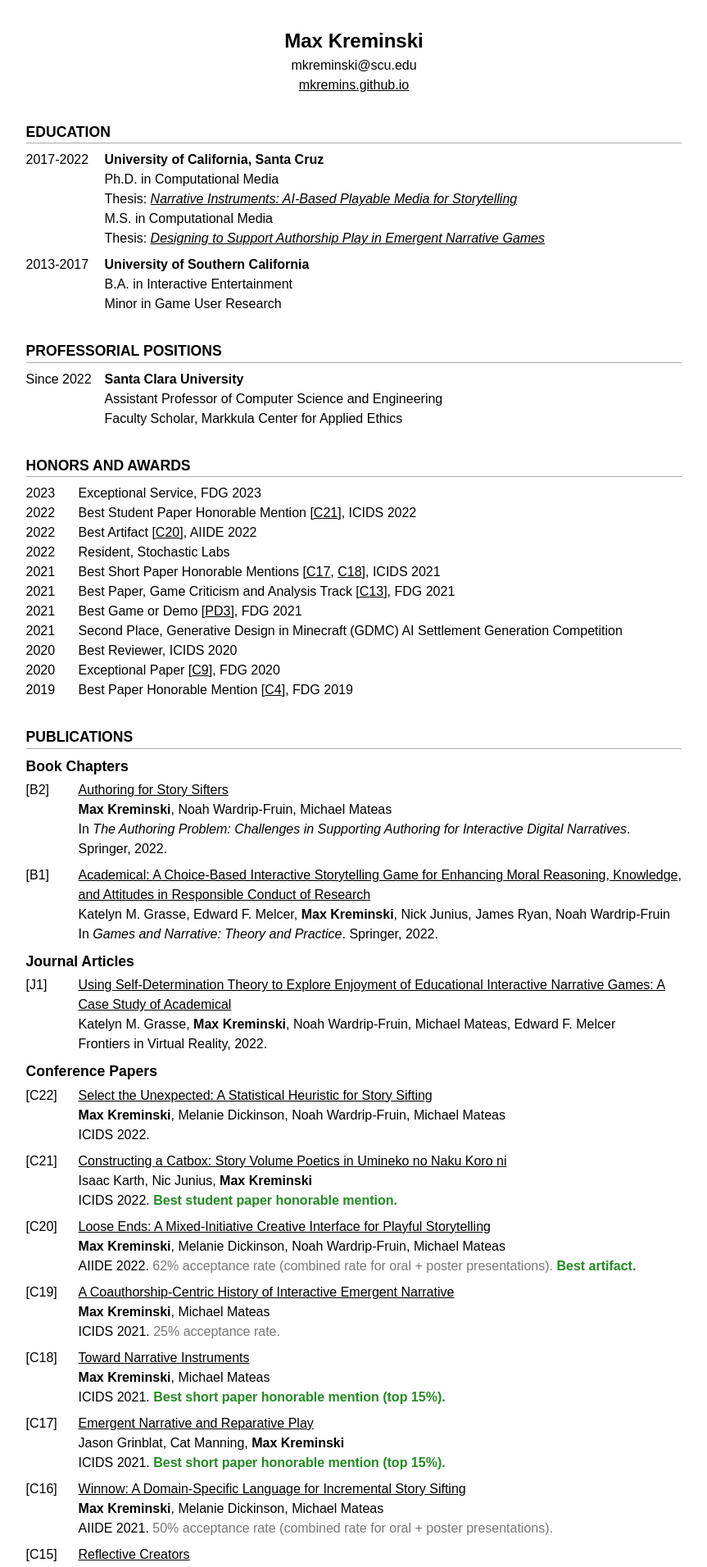
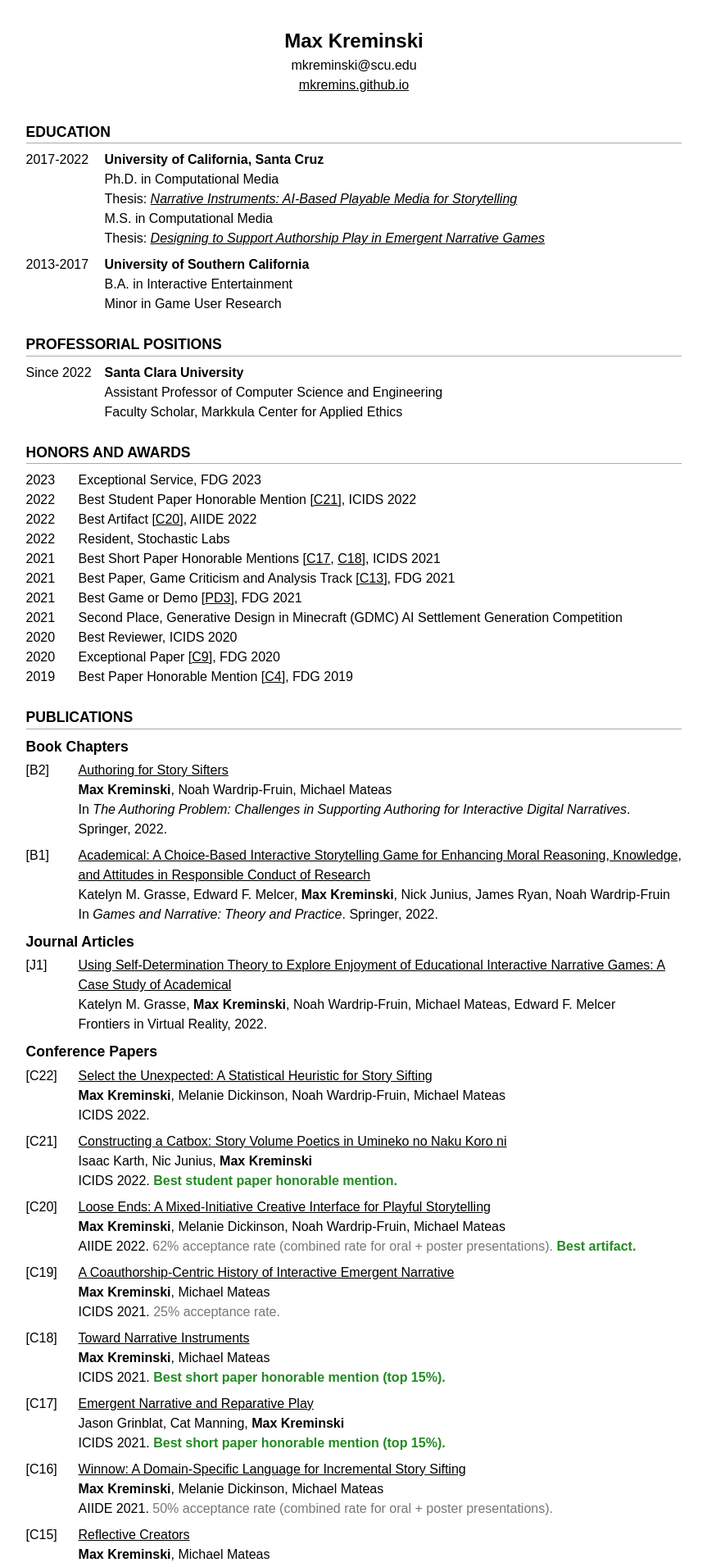
Before and after one commit to mkremins/mkremins.github.io, a Jekyll site: the page built from cv/index.html, in a window 1280 px wide. Shown: the top 1912 px of the page at 82% size, without its empty margins (208-1071 px from the left). Built offline with Jekyll 4.4.1, drawn with Linux system fonts in a browser that asks for light colours; some web fonts are replaced.

Commit message:
Tweak whitespace between CV sections

```diff
--- a/cv/index.html
+++ b/cv/index.html
@@ -30,7 +30,7 @@ layout: null
   h3 { margin-bottom: 0.25rem; }
   p { margin-bottom: 0.5rem; }
   a { color: inherit; /*#0000ee;*/ }
-  section { margin-bottom: 2rem; }
+  section { margin-bottom: 1.5rem; }
 
   .author { white-space: nowrap; }
   .author.self { font-weight: bold; }
```
